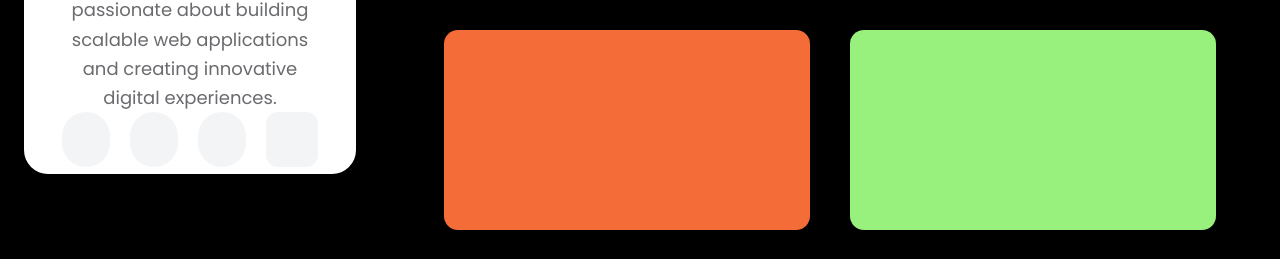
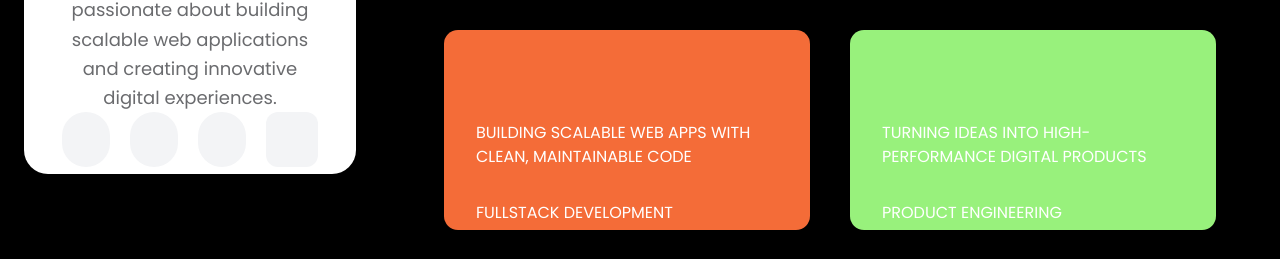
Before and after one commit to boymeetsblockchain/aje-oluwasegun, a SvelteKit app: page / in a window 1280 px wide. Shown: the part 693-952 px from the top of the page. Built offline with nearby package versions, Linux system fonts and the light colour scheme; some icons are missing.

Commit message:
feat:added the card details

```diff
--- a/src/lib/component/card.svelte
+++ b/src/lib/component/card.svelte
@@ -1,5 +1,14 @@
 <script lang="ts">
-	let { bgColor = '#ffffff', title = '', description = '', href = '#', text = '' } = $props();
+	import Icon from '@iconify/svelte';
+
+	let {
+		bgColor = '#ffffff',
+		title = '',
+		description = '',
+		href = '#',
+		text = '',
+		icon = ''
+	} = $props();
 </script>
 
 <a
@@ -9,18 +18,15 @@
 >
 	<div class="flex h-full flex-col justify-between">
 		<div>
-			<h3 class="text-3xl font-bold text-white">
-				{title}
-			</h3>
+			<Icon {icon} class="text-4xl text-black" />
 
-			<p class="mt-4 text-white/80">
+			<p class="mt-4 text-white">
 				{description}
 			</p>
 		</div>
 
 		<div class="mt-8 flex items-center gap-2 text-white">
 			<span>{text}</span>
-			<!-- <span class="transition-transform group-hover:translate-x-1">→</span> -->
 		</div>
 	</div>
 </a>
--- a/src/routes/+page.svelte
+++ b/src/routes/+page.svelte
@@ -53,7 +53,18 @@
 		{/each}
 	</div>
 	<div class="my-10 flex gap-10">
-		<Card bgColor="#f46c38;" />
-		<Card bgColor="#98f17c" />
+		<Card
+			bgColor="#f46c38"
+			icon="lucide:code-xml"
+			description="BUILDING SCALABLE WEB APPS WITH CLEAN, MAINTAINABLE CODE"
+			text="FULLSTACK DEVELOPMENT"
+		/>
+
+		<Card
+			bgColor="#98f17c"
+			icon="lucide:rocket"
+			description="TURNING IDEAS INTO HIGH-PERFORMANCE DIGITAL PRODUCTS"
+			text="PRODUCT ENGINEERING"
+		/>
 	</div>
 </section>
```
